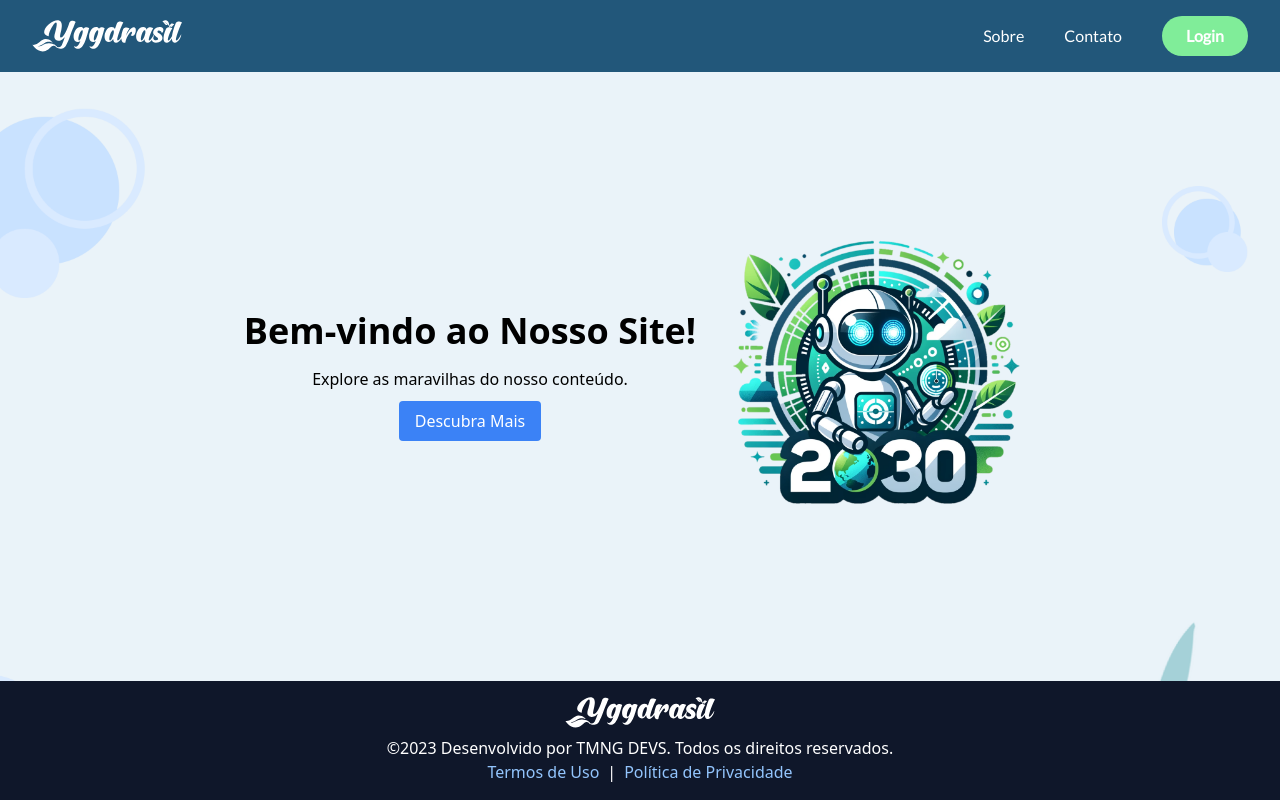
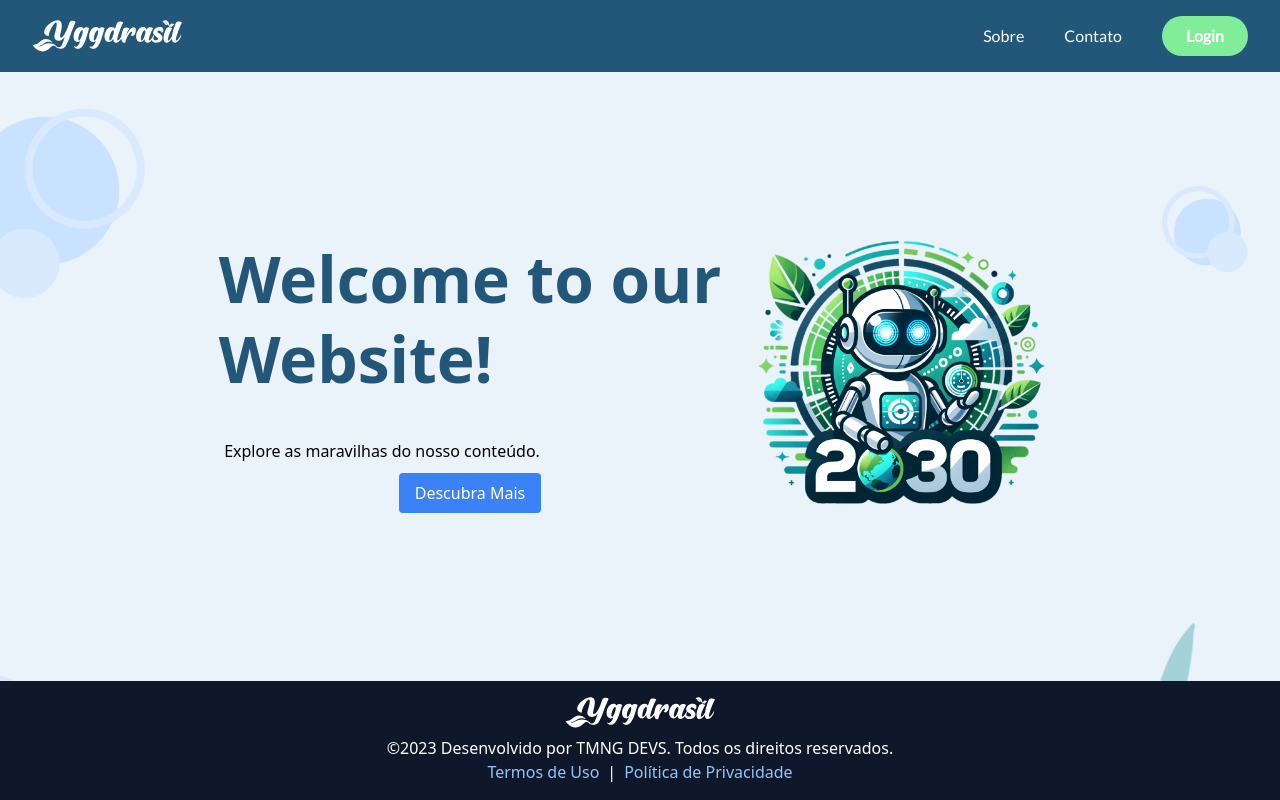
Before and after one commit to nicholasdzn/Yggdrasil, a React (Vite) app: page / in a window 1280 px wide. Built offline with nearby package versions, Linux system fonts and the light colour scheme.

Commit message:
Atualizações na tela HomePage

```diff
--- a/src/pages/HomePage/HomePage.jsx
+++ b/src/pages/HomePage/HomePage.jsx
@@ -2,7 +2,8 @@ import React from 'react';
 import Header from '../../components/Header/Header';
 import Footer from '../../components/Footer/Footer';
 import Logo from "../../Assets/Img/LogoChat2.png"
-import "./Style.css"
+import "./Style.css";
+
 const HomePage = () => {
     return (
         <>
@@ -10,8 +11,14 @@ const HomePage = () => {
                 <Header />
                 <section className='flex flex-col sm:flex-row items-center justify-center pt-5 gap-5 pb-5 main-content flex-1'>
                     <div className='flex flex-col items-center justify-center text-center order-last sm:order-1'>
-                        <h1 className='text-4xl mb-4 font-bold'>Bem-vindo ao Nosso Site!</h1>
-                        <p className='mb-6'>Explore as maravilhas do nosso conteúdo.</p>
+                        <div className='flex flex-col text-[4rem] mb-10 text-left font-bold text-[#22577A]'>
+                            <h1 className='leading-tight mb-0'>Welcome to our</h1> {/* Ajuste no leading e mb */}
+                            <h1 className='leading-tight'>Website!</h1>
+                        </div>
+                        <div className='pr-[11rem] text-left'>
+                            <p className='mb-6'>Explore as maravilhas do nosso conteúdo.</p>
+                        </div>
+
                         <button className='bg-blue-500 text-white py-2 px-4 rounded hover:bg-blue-600'>Descubra Mais</button>
                     </div>
                     <img src={Logo} alt="" className='w-[15rem] sm:w-[20rem] order-1' />
```
